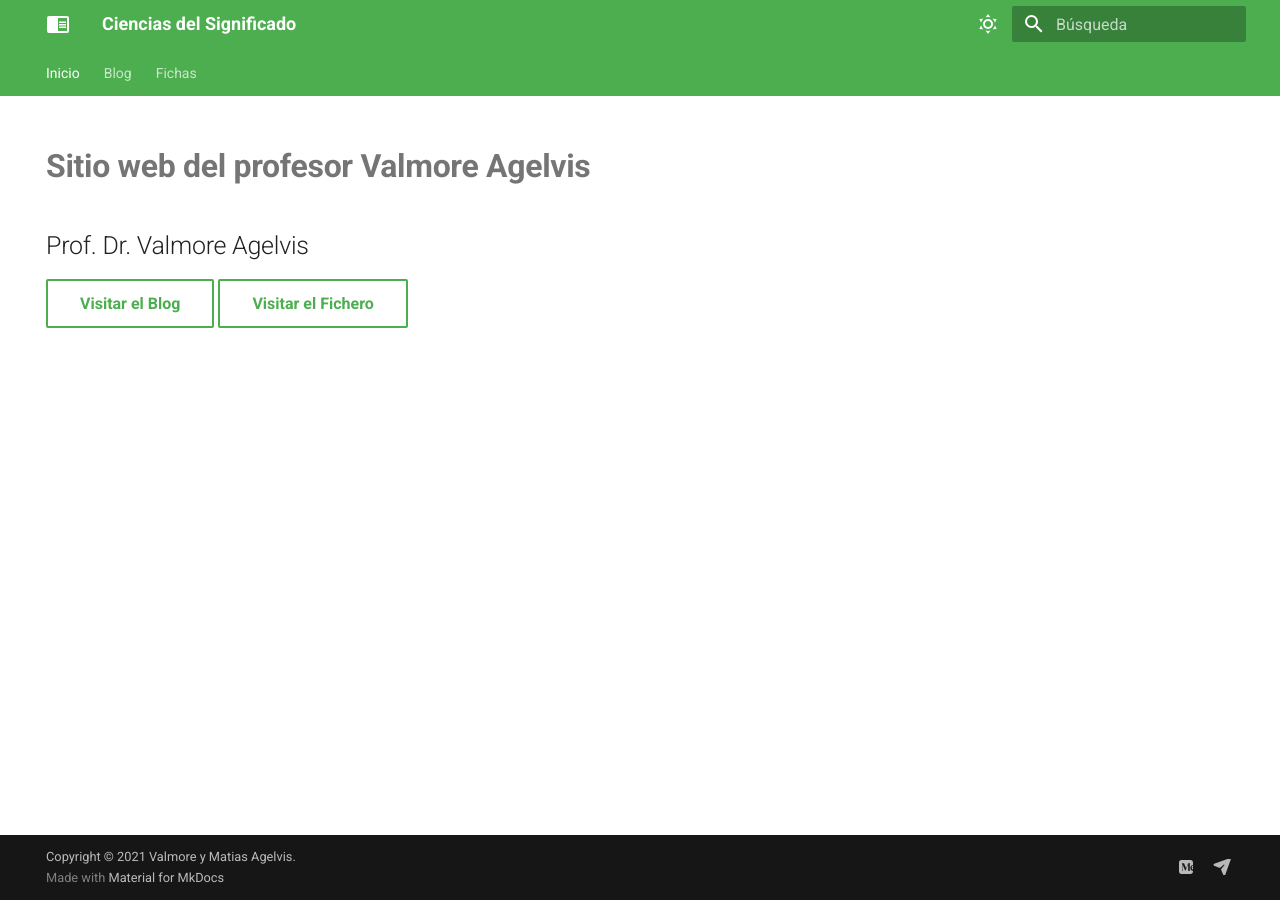
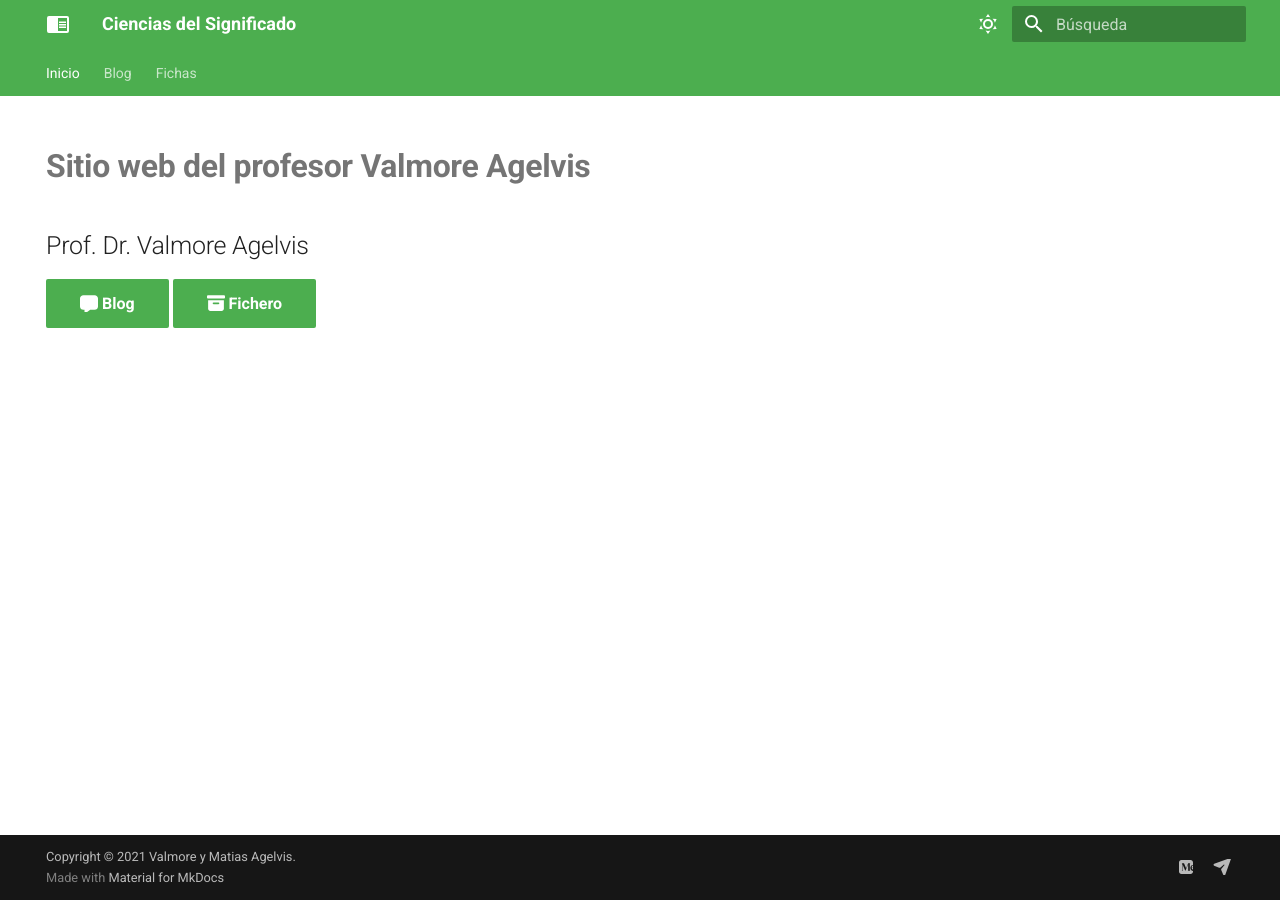
Before and after one commit to MatiasAgelvis/mkdocuval, an MkDocs documentation site: the page built from docs/index.md, in a window 1280 px wide. Built offline with MkDocs 1.6.1 and Material for MkDocs 9.7.7, drawn with Linux system fonts in a browser that asks for light colours.

Commit message:
now buttons have icons and less text

```diff
--- a/docs/index.md
+++ b/docs/index.md
@@ -8,5 +8,5 @@ hide:
 # __Sitio web del profesor Valmore Agelvis__
 ## Prof. Dr. Valmore Agelvis
 
-[Visitar el Blog](blog){ .md-button }
-[Visitar el Fichero](fichas){ .md-button }
+[ :fontawesome-solid-comment-alt: Blog](blog){ .md-button .md-button--primary }
+[ :fontawesome-solid-archive: Fichero](fichas){ .md-button .md-button--primary}
```
